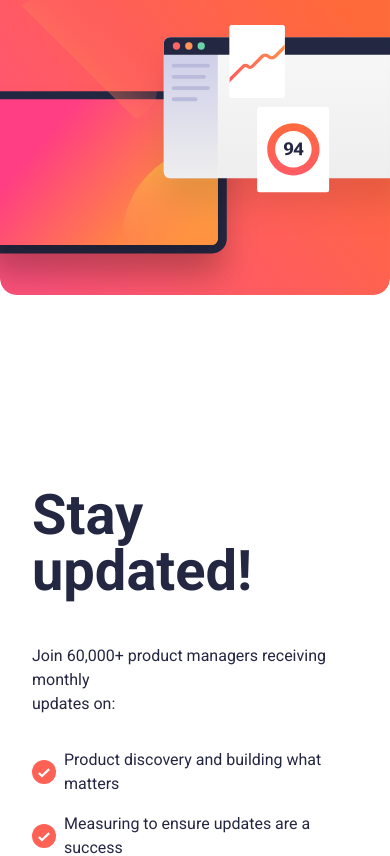
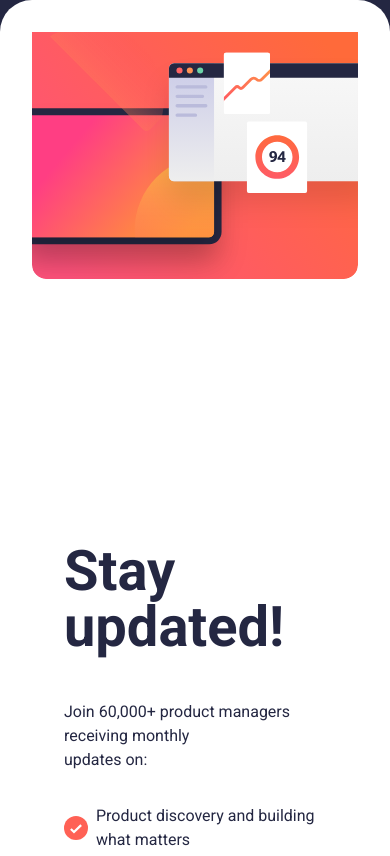
Before and after one commit to Yonerfy/Newsletter-sign-up-form-with-success-message, a Vue app: page / in a window 390 px wide. Shown: the top 856 px of the page. Built offline with nearby package versions, Linux system fonts and the light colour scheme.

Commit message:
Change the main page style

```diff
--- a/src/App.vue
+++ b/src/App.vue
@@ -13,15 +13,12 @@ import { RouterLink, RouterView } from 'vue-router'
     </div>
   </header> -->
 
-
   <RouterView />
 </template>
 
 <style scoped>
-header {
-  line-height: 1.5;
-  max-height: 100vh;
-}
+
+
 
 
 </style>
--- a/src/main.css
+++ b/src/main.css
@@ -2,10 +2,7 @@
 @import "tailwindcss";
 
 body {
-  background-color: #36384D;
-  height: 100vh;
-  display: flex;
-  place-items: center;
+  background-color: #242742;
 }
 #app {
   max-width: 1280px;
@@ -14,7 +11,11 @@ body {
   font-weight: normal;
   font-family: 'Roboto', sans-serif;
   background-color: #fff;
-  border-radius: 2rem;
+  height: 100vh;
+  background-color: #242742;
+  display: flex;
+  place-items: center;
+  justify-content: center;
 }
 
 /* colors  */
@@ -64,18 +65,20 @@ body {
 }
 /* need to remove the flex display from the body */
 @media (max-width: 768px) {
-  body {
-    display: initial;
+  #app {
+    height: initial;
   }
 }
 @media (max-width: 450px) {
-  #app {
-    border-radius: 0;
-    padding: 0;
-    padding-bottom: 4em;
-  }
   body {
     background-color: #fff;
   }
+  #app {
+    padding: 0;
 
+  }
+  #app .home[data-v-b4e148ca] {
+    border-radius: 0;
+    padding: 0;
+  }
 }
--- a/src/views/HomeView.vue
+++ b/src/views/HomeView.vue
@@ -3,7 +3,26 @@ import NewsletterCard from '../components/NewsletterCard.vue'
 </script>
 
 <template>
-  <main>
-    <NewsletterCard />
-  </main>
+  <div class="home">
+    <main>
+      <NewsletterCard />
+    </main>
+  </div>
 </template>
+
+<style scoped>
+  .home {
+    background-color: #fff;
+    border-radius: 2em;
+    padding: 2em;
+    display: flex;
+    justify-content: space-around;
+  }
+  @media (max-width: 768px) {
+    .home[data-v-b4e148ca] {
+      height: initial;
+      display: initial;
+      width: 100%;
+    }
+  }
+</style>
--- a/src/views/ThanksView.vue
+++ b/src/views/ThanksView.vue
@@ -14,26 +14,20 @@
         <button type="submit" class="bg-[#242742] p-5 text-white rounded-lg text-preset-2-bold w-full thank-submit">Dismiss message</button>
       </div>
     </div>
+  <div class="body-container">
+
+  </div>
 </template>
 
 <style scoped>
- body {
-    display: flex;
-    justify-content: center;
-    align-items: center;
- }
+
  /* I need to solved this problem with the flexbox */
  @media (max-width: 768px) {
-    body {
-      display: flex;
-    }
+
   }
 
  @media(max-width:450px) {
-  ::v-deep(#app){
-    padding-bottom: 0;
-    margin-top: 3em;
-  }
+
   .thanks-page{
     .text-preset-1{
       font-size: 3rem;
```
Lines whose indentation alone changed are shown as unchanged.
